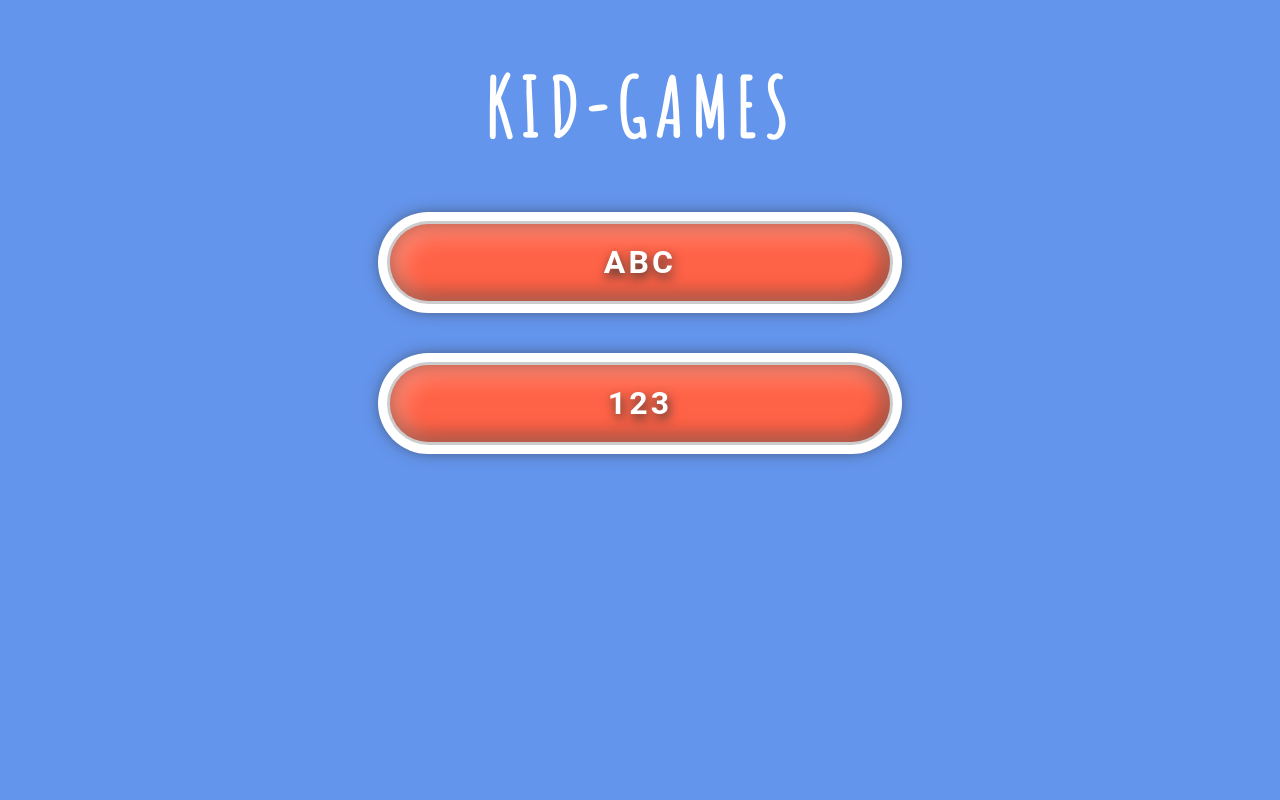
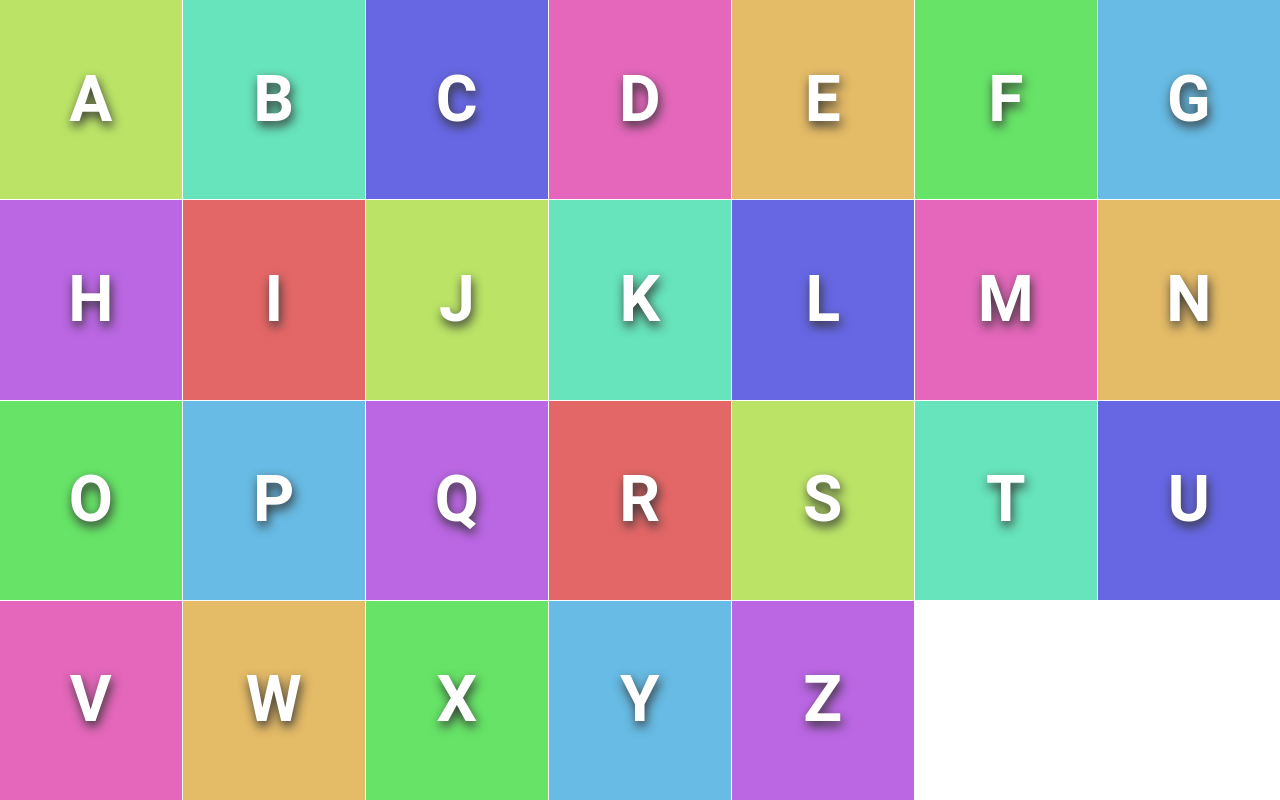
Before and after one commit to cnotv/kid-games, a Vue app: page /alphabet2 in a window 1280 px wide. Built offline with nearby package versions, Linux system fonts and the light colour scheme.

Commit message:
added alphabet2 (hidden)

```diff
--- /dev/null
+++ b/src/components/Alphabet2.vue
@@ -0,0 +1,102 @@
+<template lang="pug">
+  ul
+    each letter in ['a', 'b', 'c', 'd', 'e', 'f', 'g', 'h', 'i', 'j', 'k', 'l', 'm', 'n', 'o', 'p', 'q', 'r', 's', 't', 'u', 'v', 'w', 'x', 'y', 'z']
+      li('v-on:click'='activate')= letter
+
+</template>
+
+<script>
+
+export default {
+  name: 'Alphabet',
+  data () {
+    return {
+      animations: ['bounce', 'rubberBand', 'shake', 'swing', 'tada', 'wobble', 'jello'],
+      voices: window.speechSynthesis.getVoices()
+    }
+  },
+  methods: {
+    speak (text) {
+      const msg = new SpeechSynthesisUtterance()
+      msg.text = text
+
+      // Set the attributes.
+      // msg.volume = 100
+      // msg.rate = 1
+      // msg.pitch = 150
+
+      msg.voice = this.voices[5]
+      window.speechSynthesis.speak(msg)
+    },
+
+    activate (event) {
+      window.speechSynthesis.cancel()
+      // read this
+      this.speak(event.target.innerText)
+      event.target.classList.remove(...this.animations)
+      event.target.classList.add(
+        this.animations[Math.floor(Math.random() * this.animations.length)],
+        'animated'
+      )
+    }
+  }
+}
+</script>
+
+<!-- Add "scoped" attribute to limit CSS to this component only -->
+<style scoped lang="scss">
+*:hover,
+*:active,
+*:focus {
+  -webkit-tap-highlight-color: transparent;
+}
+
+html, body, ul  {
+  overflow: hidden;
+  background-color: white;
+}
+
+ul {
+  padding: 0;
+  margin: 0;
+
+  height: 100vh;
+  display: grid;
+  grid-template-columns: 1fr 1fr 1fr 1fr 1fr 1fr 1fr;
+  grid-column-gap: 1px;
+  grid-row-gap: 1px;
+
+  font-size: 5vw;
+  line-height: 100%;
+  text-align: center;
+  text-transform: uppercase;
+  color: white;
+  font-weight: 700;
+  user-select: none;
+  cursor: pointer;
+}
+
+li {
+  transition: font-size .2s;
+  display: grid;
+  align-items: center;
+  text-shadow: 0.2vh 0.4vw 0.8vw #333;
+  &:active {
+    font-size: 1.5em;
+  }
+  &:focus{
+    box-shadow: 0px 3px 3px rgba(0,0,0,.5);
+  }
+}
+
+@function hslColor($hue: 0, $saturation: 70%, $lightness: 65%) {
+  @return hsl($hue, $saturation, $lightness);
+}
+
+@for $i from 1 through 26 {
+  li:nth-of-type(#{$i}) {
+    $color: hslColor($hue: $i*80);
+    background-color: $color;
+  }
+}
+</style>
--- a/src/components/Index.vue
+++ b/src/components/Index.vue
@@ -9,6 +9,9 @@
         <li>
           <router-link to="/alphabet">ABC</router-link>
         </li>
+        <!--<li>
+          <router-link to="/alphabet2">ABC 2</router-link>
+        </li>-->
         <li>
           <router-link to="/numbers">123</router-link>
         </li>
--- a/src/router/index.js
+++ b/src/router/index.js
@@ -2,6 +2,7 @@ import Vue from 'vue'
 import Router from 'vue-router'
 import Index from '@/components/Index'
 import Alphabet from '@/components/Alphabet'
+import Alphabet2 from '@/components/Alphabet2'
 import Numbers from '@/components/Numbers'
 
 Vue.use(Router)
@@ -20,6 +21,11 @@ export default new Router({
       component: Alphabet
     },
     {
+      path: '/alphabet2',
+      name: 'Alphabet2',
+      component: Alphabet2
+    },
+    {
       path: '/Numbers',
       name: 'Numbers',
       component: Numbers
```
Also changed, not shown: 1 other file (tests, documents, lock files or other folders).
